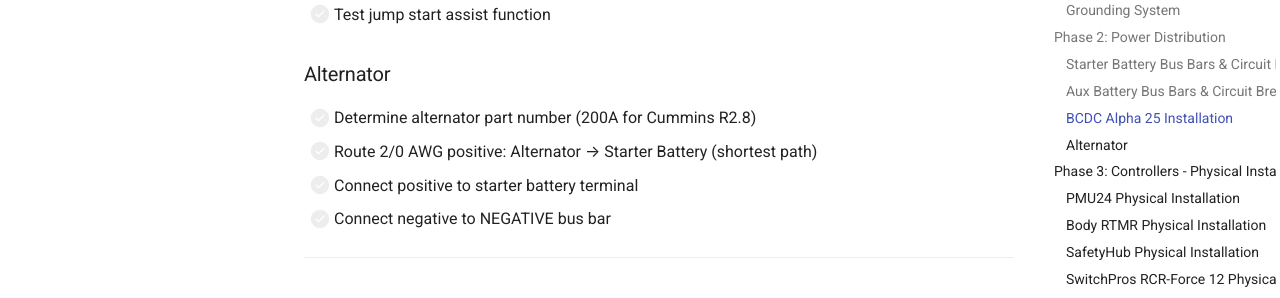
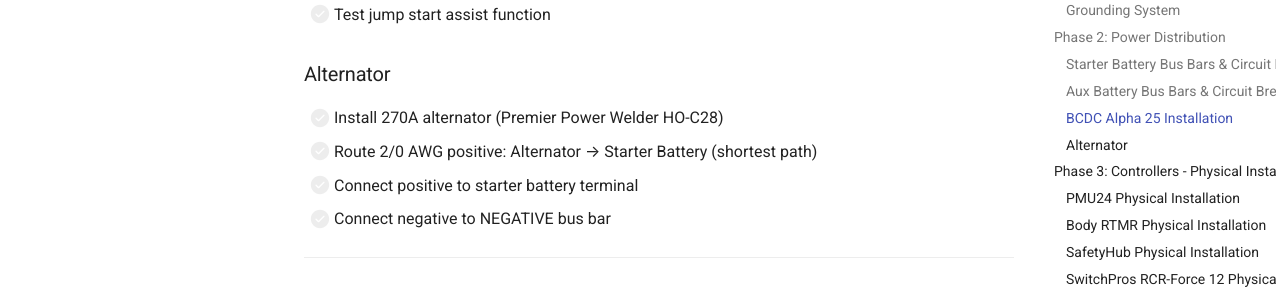
Before and after one commit to sob/drawings, an MkDocs documentation site: the page built from docs/jeep_lj/01-power-systems/installation-checklist.md, in a window 1280 px wide and 900 px high, scrolled down 3181 px. Shown: the part 152-450 px from the top of the window. Built offline with MkDocs 1.6.1 and Material for MkDocs 9.7.7, drawn with Linux system fonts in a browser that asks for light colours; comment, search, counter and statistics services are not loaded.

Commit message:
docs(power): upgrade alternator from 200A to 270A
Update all references to reflect upgraded Premier Power Welder HO-C28 270A alternator throughout power systems documentation.

🤖 Generated with [Claude Code](https://claude.com/claude-code)

Co-Authored-By: Claude <noreply@anthropic.com>

```diff
--- a/docs/jeep_lj/01-power-systems/installation-checklist.md
+++ b/docs/jeep_lj/01-power-systems/installation-checklist.md
@@ -118,7 +118,7 @@ Organized by installation order for efficient build workflow.
 
 ### Alternator
 
-- [ ] Determine alternator part number (200A for Cummins R2.8)
+- [ ] Install 270A alternator (Premier Power Welder HO-C28)
 - [ ] Route 2/0 AWG positive: Alternator → Starter Battery (shortest path)
 - [ ] Connect positive to starter battery terminal
 - [ ] Connect negative to NEGATIVE bus bar
```
Also changed, not shown: docs/jeep_lj/01-power-systems/01-power-generation/index.md (+2 -2 lines), docs/jeep_lj/01-power-systems/04-pmu/04-pmu-programming.md (+1 -1 lines), docs/jeep_lj/01-power-systems/05-grounding/01-starter-battery-ground.md (+1 -1 lines), docs/jeep_lj/01-power-systems/CLAUDE.md (+2 -2 lines), docs/jeep_lj/01-power-systems/index.md (+1 -1 lines).
